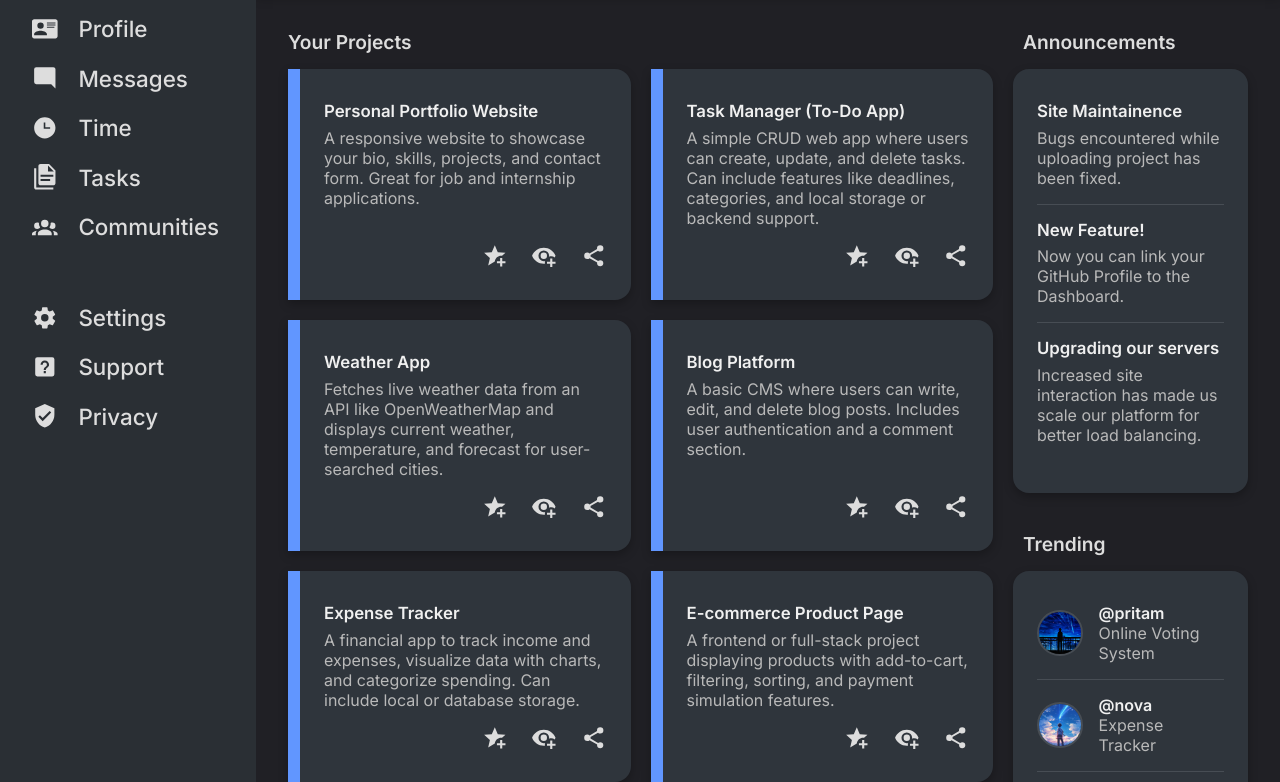
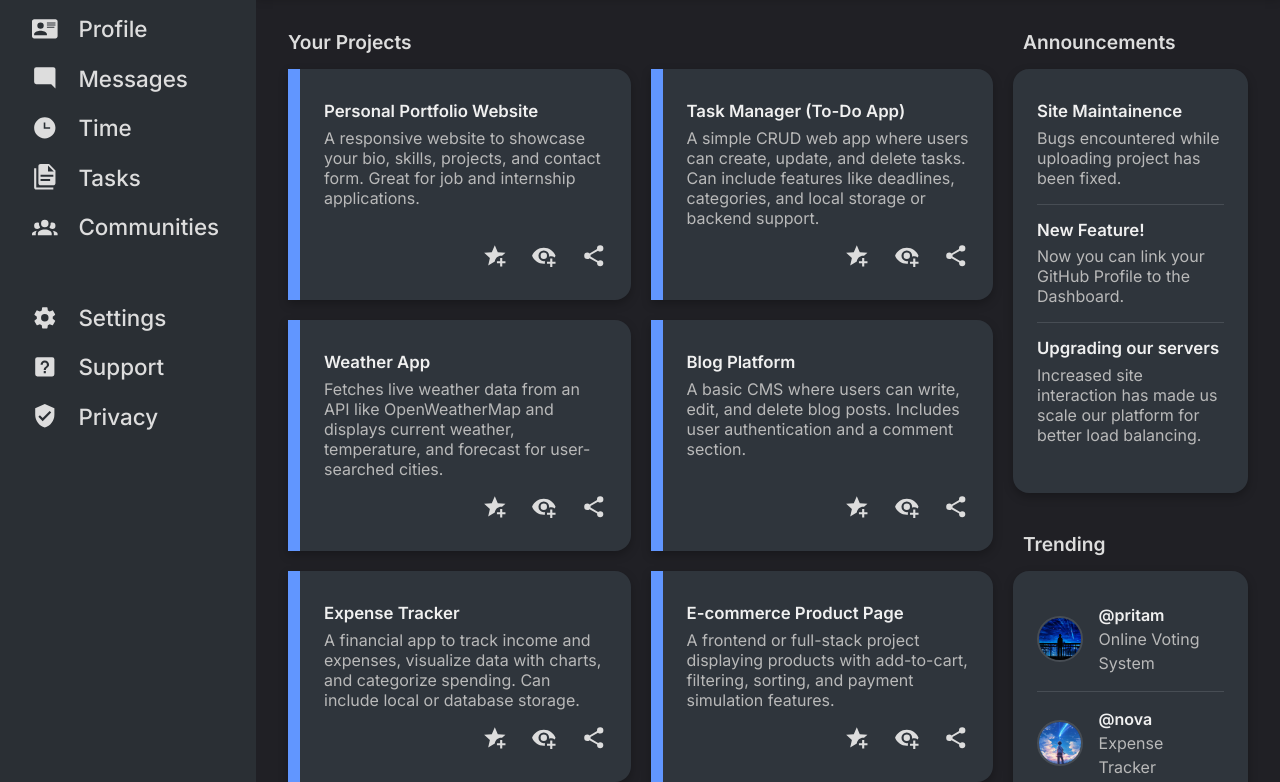
Before and after one commit to whatisaProCoder/odin-admin-dashboard, a plain HTML site: page index.html in a window 1280 px wide. Shown: the part 170-952 px from the top of the page. Drawn offline with Linux system fonts and the light colour scheme.

Commit message:
fixed trending profile line-height

```diff
--- a/styles.css
+++ b/styles.css
@@ -364,6 +364,10 @@ body {
     border: 2px solid #474d54;
 }
 
+.trending-card>.profile>.text {
+    line-height: 1.5rem;
+}
+
 .trending-card>.profile>.text>.username {
     color: #f0f0f0;
     font-size: 1rem;
```
